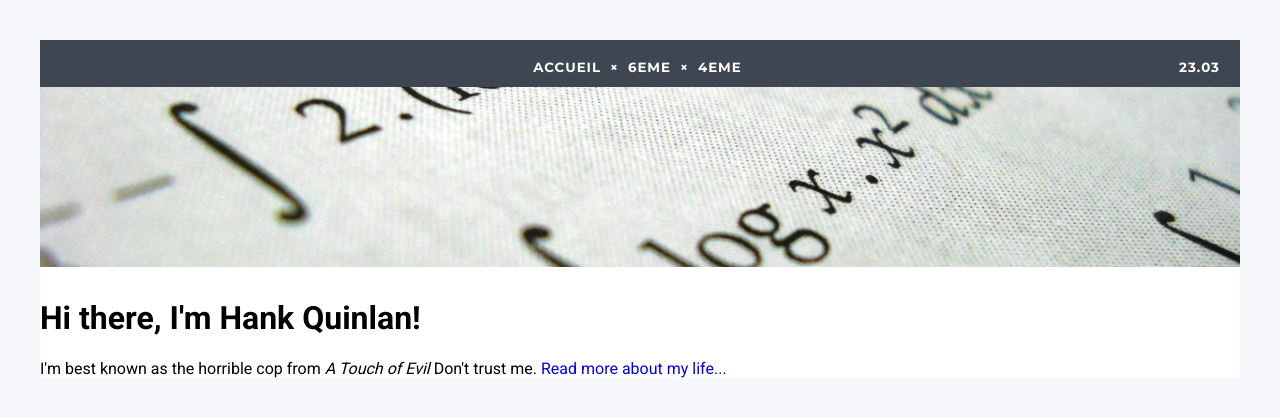
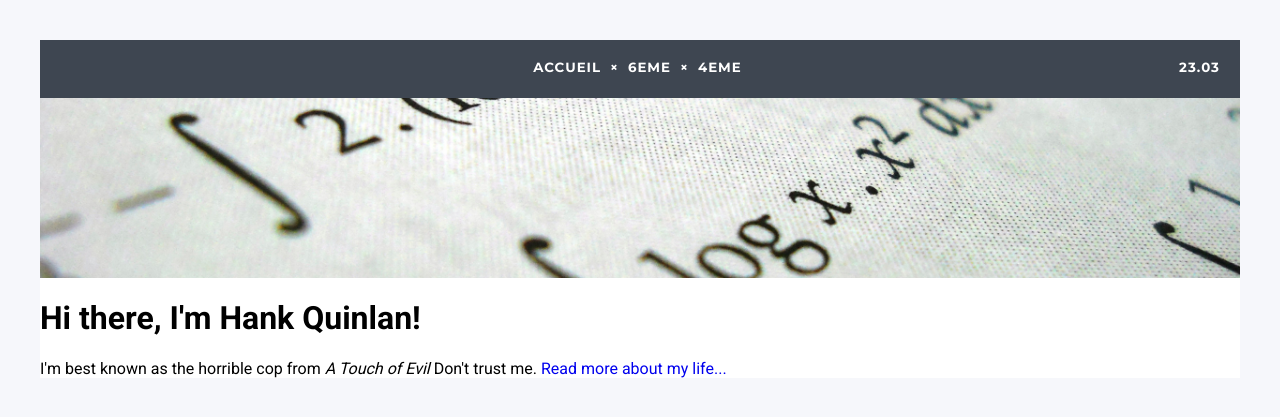
Before and after one commit to DangSinslay/DangSinslay.github.io, a Jekyll site: the page built from index.html, in a window 1280 px wide. Shown: the top 417 px of the page. Built offline with Jekyll 4.4.1, drawn with Linux system fonts in a browser that asks for light colours.

Commit message:
Update main.css

```diff
--- a/css/main.css
+++ b/css/main.css
@@ -73,8 +73,6 @@ nav ul li a {
 	background-size: cover !important;
 	width: 100%;
 	height: 180px;
-	position: relative;
-	top: -11px;
 }
 
 footer {
```
